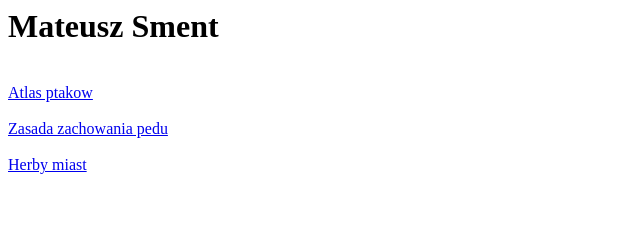
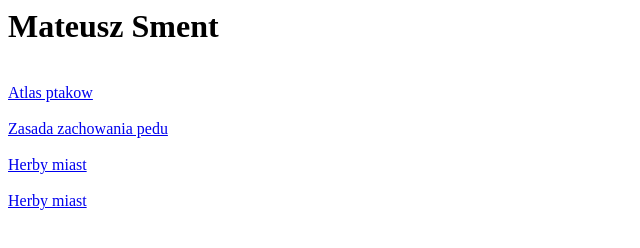
Before and after one commit to Pogsment/pogsment.github.io, a plain HTML site: page index.html in a window 1280 px wide. Shown: the whole page, without its empty margins (0-640 px from the left). Drawn offline with Linux system fonts and the light colour scheme.

Commit message:
Update index.html

```diff
--- a/index.html
+++ b/index.html
@@ -12,5 +12,8 @@
 <br>
 <a href="herby.html">Herby miast</a>
 </br>
+<br>
+<a href="kotwica.html">Herby miast</a>
+</br>
 </body>
 </html>
```
